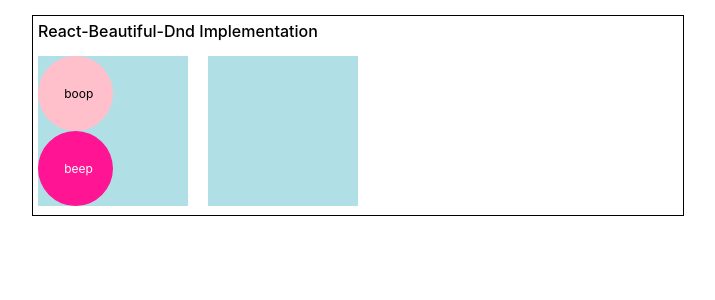
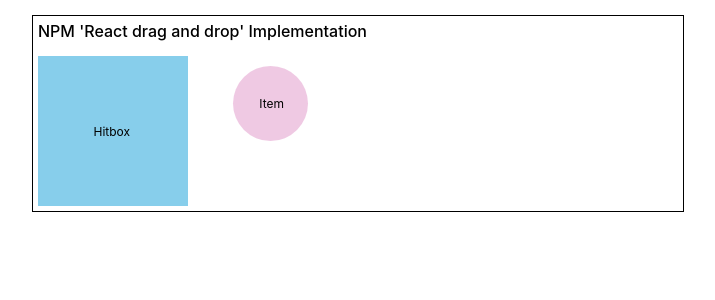
Before and after one commit to NuclearError/drag-drop-with-react, a React (Create React App) app: page / in a window 1280 px wide. Shown: the top 300 px of the page, without its empty margins (288-1003 px from the left). Built offline with nearby package versions, Linux system fonts and the light colour scheme.

Commit message:
installed npm react drag n drop package

```diff
--- a/package.json
+++ b/package.json
@@ -10,6 +10,7 @@
     "react-dnd": "^7.5.0",
     "react-dnd-html5-backend": "^7.5.0",
     "react-dom": "^16.8.6",
+    "react-drag-and-drop": "^3.0.0",
     "react-scripts": "3.0.1"
   },
   "scripts": {
--- a/public/index.html
+++ b/public/index.html
@@ -25,6 +25,7 @@
     <noscript>You need to enable JavaScript to run this app.</noscript>
     <!-- <section class="vanilla-app"></section> -->
     <!-- <section class="dnd-app"></section> -->
-    <section class="beautiful-dnd-app"></section>
+    <!-- <section class="beautiful-dnd-app"></section> -->
+    <section class="npm-dnd-app"></section>
   </body>
 </html>
--- a/src/index.js
+++ b/src/index.js
@@ -2,7 +2,7 @@
 import ReactDOM from 'react-dom';
 import './index.css';
 // import VanillaApp from './vanilla/App';
-import BeautifulDndApp from './beautiful-dnd/App';
+import NpmDndApp from './npm-dnd/App';
 
 // ReactDOM.render(<VanillaApp />, document.querySelector('.vanilla-app'));
-ReactDOM.render(<BeautifulDndApp />, document.querySelector('.beautiful-dnd-app'));
+ReactDOM.render(<NpmDndApp />, document.querySelector('.npm-dnd-app'));
--- /dev/null
+++ b/src/npm-dnd/App.js
@@ -0,0 +1,38 @@
+import Hitbox from './Hitbox';
+import Item from './Item';
+
+/** @jsx jsx */
+import { jsx, css } from '@emotion/core';
+
+const appStyle = css`
+  margin: 0 auto;
+  width: 640px;
+`;
+
+const sectionStyle = css`
+  padding: 5px;
+  position: relative;
+`;
+
+const headingStyle = css`
+  margin: 0 0 15px;
+  font-size: 16px;
+  font-weight: 500;
+`;
+
+function App() {
+  return (
+    <div className="App" css={appStyle}>
+      <section css={sectionStyle}>
+        <h1 css={headingStyle}>NPM 'React drag and drop' Implementation</h1>
+        <Hitbox />
+        <Item
+          posX={200}
+          posY={50}
+        />
+      </section>
+    </div>
+  );
+}
+
+export default App;
--- /dev/null
+++ b/src/npm-dnd/Hitbox.js
@@ -0,0 +1,44 @@
+import React from 'react';
+/** @jsx jsx */
+import { jsx, css } from '@emotion/core';
+
+const hitboxStyling = css`
+    width: 150px;
+    height: 150px;
+    background-color: skyblue;
+    position: relative;
+
+    > p {
+        margin: 0;
+        position: absolute;
+        font-size: 0.75rem;
+        color: black;
+        top: 45%;
+        left: 37%;
+        pointer-events: none;
+        z-index: 1;
+    }
+`;
+
+const onDragOver = (event) => {
+    event.preventDefault();
+  }
+  const onDrop = (event) => {
+    console.log("onDrop called");
+    let taskName = event.dataTransfer.getData("taskName");
+    console.log("dragged item dropped: ", taskName);
+  }
+
+function Hitbox() {
+  return (
+    <div
+        css={hitboxStyling}
+        onDragOver={event => onDragOver(event)}
+        onDrop={event => onDrop(event)}
+    >
+      <p>Hitbox</p>
+    </div>
+  );
+}
+
+export default Hitbox;
--- /dev/null
+++ b/src/npm-dnd/Item.js
@@ -0,0 +1,55 @@
+import React from 'react';
+import PropTypes from 'prop-types';
+/** @jsx jsx */
+import { jsx, css } from '@emotion/core';
+
+const itemStyling = css`
+    position: absolute;
+    width: 75px;
+    height: 75px;
+    border-radius: 50%;
+    background-color: rgba(214, 121, 185, 0.4);
+    cursor: pointer;
+    z-index: 1;
+
+    > p {
+        margin: 0;
+        position: absolute;
+        font-size: 0.75rem;
+        color: black;
+        top: 40%;
+        left: 35%;
+        pointer-events: none;
+    }
+`;
+
+const onDragStart = (event, taskName) => {
+    console.log("onDragStart called: taskName = ", taskName);
+    event.dataTransfer.setData("taskName", taskName);
+}
+
+const Item = ({ posX, posY }) => (
+    <div
+        css={[
+            itemStyling,
+            posX && css`left: ${posX}px;`,
+            posY && css`top: ${posY}px;`,
+        ]}
+        draggable="true"
+        onDragStart = {event => onDragStart(event, 'boop')}
+    >
+        <p>Item</p>
+    </div>
+);
+
+Item.defaultProps = {
+    posX: 0,
+    posY: 0,
+  };
+
+  Item.propTypes = {
+    posX: PropTypes.number,
+    posY: PropTypes.number,
+  };
+
+export default Item;
```
Also changed, not shown: 2 other files (tests, documents, lock files or other folders).
